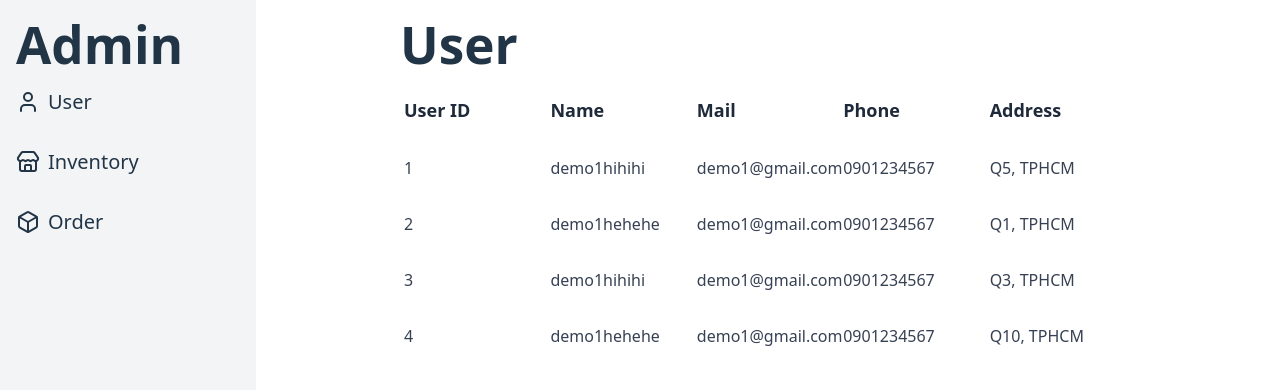
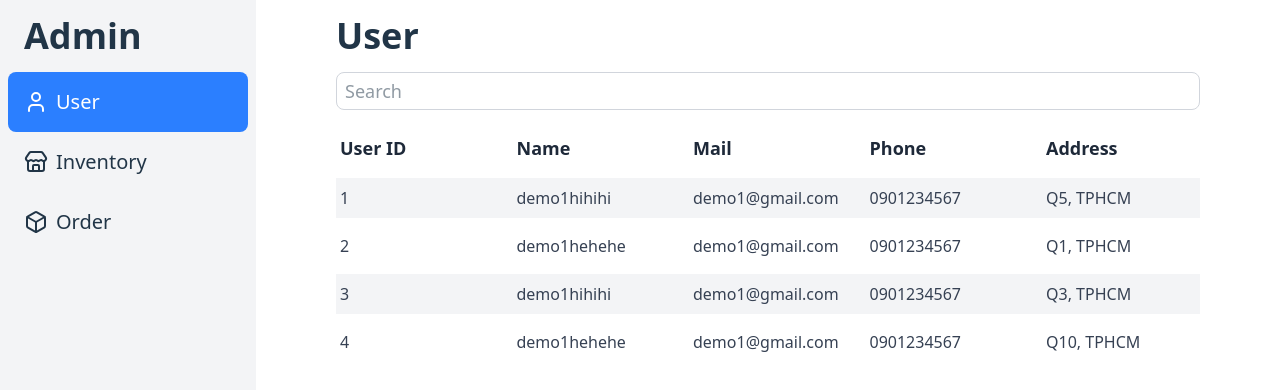
Before and after one commit to Tmin1021/Frontend-EC-Project, a React (Vite) app in the folder Frontend-EC/: page /admin in a window 1280 px wide. Shown: the top 390 px of the page. Built offline with nearby package versions, Linux system fonts and the light colour scheme.

Commit message:
Update Admin pages: Inventory, User, Order. In: src/admin.

```diff
--- a/Frontend-EC/src/admin/components/admin_inventory.jsx
+++ b/Frontend-EC/src/admin/components/admin_inventory.jsx
@@ -1,65 +1,162 @@
-import { useState } from 'react'
+import { useEffect, useState } from 'react'
 import { useAdmin } from '../../context/AdminContext'
 import { Check } from 'lucide-react'
 import { useNavigate, useParams } from 'react-router-dom'
+import { filter_types } from '../../pages/list_product/components/list_filter'
+import { AnimatePresence, motion } from "framer-motion";
+import Admin_Universal_Item, { Admin_Universal_Page } from './admin_universal'
 
-export const Admin_Inventory_Detail = () => {
-  const {id} = useParams()
-  const {currentInventory} = useAdmin()
-  const product = currentInventory.find(product => product.product_id===id)
-  if (!product) return <div>ERROR</div>
+const Inventory_Item = ({name, content, isEditable, onHandleInput}) => {
+  const types = ['flower', 'vase', 'ribbon']
+  const [isTypeClicked, setIsTypeClicked] = useState(false)
 
   return (
-    <div className='flex flex-col'>
-      <p>name</p>
-      <p>image</p>
-      <p>description</p>
-      <p>quantity</p>
-      <p>option</p>
+    <div className='flex justify-between'>
+      <p className='font-semibold text-lg w-[40%]'>{name}</p>
+
+      { name==='Available' ?
+      <div className='relative w-[60%]'>
+            <div className='absolute left-0 border-gray-300 border-1 w-[30px] h-[30px] flex justify-center items-center' onClick={()=>{if(isEditable) {onHandleInput(!content)}}}><Check className={`${content? '':'hidden'}`}/></div>
+      </div>
+
+      : name==='Type' ?
+        <div class='relative w-[60%] px-2 text-lg font-light'>
+          <div onClick={()=>setIsTypeClicked(!isTypeClicked)}><p>{content}</p></div>
+          {isTypeClicked && <div className='absolute right-0 bg-white shadow-sm rounded-lg w-[150px] py-2 px-4 overflow-auto'>
+            {types.map((type) => (
+              <div onClick={()=>{onHandleInput(type); setIsTypeClicked(!isTypeClicked)}}>{type}</div>
+            ))}
+          </div>}
+        </div>
+
+      : <textarea
+            type="text"
+            placeholder={name}
+            value={content}
+            onChange={(e)=>{onHandleInput(e.target.value)}}
+            readOnly={!isEditable}
+            className={`text-lg font-light border-1 px-2 w-[60%] resize-none ${isEditable? 'border-gray-300 rounded-xs' : 'focus:outline-none border-none'}`}
+            rows={2}
+      /> }
     </div>
   )
 }
 
-export const Universal_Admin_Item = ({which, info, header}) => {
-  const {sortInfo} = useAdmin()
-  const main_infos = {
-    inventory: {product_id: ["Product ID", info?.product_id], name: ["Name", info?.name], type: ['Type', info?.type],
-                stock: ['Stock', info?.stock], available: ['Available', info?.available]},
-    users:      {user_id: ["User ID", info?.user_id], name: ["Name", info?.name], mail: ["Mail", info?.mail],
-                phone: ['Phone', info?.phone], address: ['Address', info?.address]
-    }}
-  const main_info = main_infos[which]
+export const Admin_Inventory_Detail = () => {
+  const { id } = useParams()
+  const { currentInventory, updateInventory, removeInventory } = useAdmin()
+  const product = currentInventory.find(p => p.product_id === id)
+  const [isEditable, setIsEditable] = useState(false)
+
+  const [name, setName] = useState('')
+  const [productId, setProductId] = useState('')
+  const [type, setType] = useState('')
+  const [description, setDescription] = useState('')
+  const [stock, setStock] = useState(0)
+  const [available, setAvailable] = useState(true)
+  const [flower_type, setFlowerType] = useState('')
+  const [occasion, setOccasion] = useState([])
+  const [color, setColor] = useState([])
+
+  useEffect(() => {
+    if (product) {
+      setName(product.name)
+      setProductId(product.product_id)
+      setType(product.type)
+      setDescription(product.description)
+      setStock(product.stock)
+      setAvailable(product.available)
+    }
+
+    if (product.type === 'flower' && product.flower_details) {
+      setFlowerType(product.flower_details.flower_type || '')
+      setOccasion(product.flower_details.occasion || [])
+      setColor(product.flower_details.color || [])
+    } else {
+      setFlowerType('')
+      setOccasion([])
+      setColor([])
+    }
+  }, [product])
+
+  if (!product) return <div>ERROR</div>
+
+  const mapping = {
+    'Name': [name, setName],
+    'Product ID': [productId, setProductId],
+    'Type': [type, setType],
+    'Description': [description, setDescription],
+    'Stock': [stock, setStock],
+    'Available': [available, setAvailable],
+  }
+
+  const mapping_flower = {
+    'Flower Type': [flower_type, setFlowerType],
+    'Occassions': [occasion, setOccasion],
+    'Colors': [color, setColor],
+  }
+
+  const handleFlower = (name, value, setter, option) => {
+    if (name === 'Flower Type') {setter(option)}
+    else {setter(value.includes(option) ? value.filter(item => item!==option) : [...value, option])}
+  }
 
   return (
-     <div className='flex justify-between gap-1 px-1 py-2'>
-      {Object.keys(main_info).map((key)=> (
-        <div key={key} className={`${header ? 'text-lg font-semibold text-gray-800' : 'text-base font-light text-gray-700'}
-                                  w-1/5 min-w-[120px]
-                                  ${header ? 'cursor-pointer hover:text-green-600' : ''} transition-all`}
-                       onClick={() => {if(header) sortInfo(which, key)}}>
-          {key==='available'&&!header ?  <div>{main_info[key][1]? <Check/> : <div></div>}</div>
-          : <p >{main_info[key][header? 0:1]}</p>}
-        </div>
+    <div className='flex flex-col gap-2 p-4'>
+      {/* Product detail */}
+      <p className='font-semibold text-3xl'>Product detail</p>
+      <button onClick={() => {if(isEditable) {updateInventory(product, {...product, name: name, product_id: productId, description: description, stock: stock, available: available})} setIsEditable(!isEditable)}} className="self-start text-blue-500">
+        {isEditable ? 'Done' : 'Edit'}
+      </button>
+
+      {Object.entries(mapping).map(([key, [value, setter]]) => (
+        <Inventory_Item
+          key={key}
+          name={key}
+          content={value}
+          isEditable={isEditable}
+          onHandleInput={setter}
+        />
       ))}
-     </div>
+
+      {/* Flower Option */}
+      <AnimatePresence>
+        {type==='flower' && <motion.div  initial={{ opacity: 0, y: -10 }}
+                      animate={{ opacity: 1, y: 0 }}
+                      exit={{ opacity: 0, y: -10 }}
+                      transition={{ type: "spring", stiffness: 450, damping: 35}} >
+          <p className='font-semibold text-3xl'>Flower configuration</p>
+          {Object.entries(mapping_flower).map(([key, [value, setter]]) => (
+            <div key={key} className='flex justify-between'>
+              <p className='w-[40%]'>{key}</p>
+              <div className='w-[60%] grid grid-cols-2 md:grid-cols-3 lg:grid-cols-4 gap-2'>
+                {filter_types[key]?.map((option) => (
+                  <div key={option} className={`${value.includes(option)? 'bg-blue-400 text-white' : 'bg-gray-100'} rounded-lg p-1 flex justify-between items-center font-light transition-all`} onClick={()=>handleFlower(key, value, setter, option)}>{option}</div>
+                ))}
+              </div>
+            </div>
+          ))}
+        </motion.div>}
+      </AnimatePresence>
+
+      {/* Preview */}
+      <p className='font-semibold text-3xl'>Preview</p>
+      <div className='grid grid-cols-2 md:grid-cols-3 lg:grid-cols-4 gap-1'>
+        {product.image_url.map((image, i) => (
+          <div className='w-full aspect-square overflow-hidden'>
+             <img key={i} src={image} className='w-full h-full object-cover'/>
+          </div>
+
+        ))}
+      </div>
+    </div>
   )
 }
 
 function Admin_Inventory() {
-  const {currentInventory} = useAdmin()
-  const navigate = useNavigate()
 
   return (
-    <div className='flex flex-col overflow-y-auto px-4 md:px-8 lg:px-16'>
-      <h1 className='font-bold'>Inventory</h1>
-      <Universal_Admin_Item key={-1} which={'inventory'} header={1}/>
-      {currentInventory.map((info, i) => (
-        <div className={`${i%2===0?  'bg-gray-100':''} `} onClick={()=>navigate(`/admin/inventory/${info.product_id}`)}>
-             <Universal_Admin_Item key={info.product_id} which={'inventory'} info={info} header={0}/>
-          </div>
-
-      ))}
-    </div>
+    <Admin_Universal_Page name={'Inventory'}/>
   )
 }
 
--- a/Frontend-EC/src/admin/components/admin_order.jsx
+++ b/Frontend-EC/src/admin/components/admin_order.jsx
@@ -2,18 +2,19 @@ import { useState } from 'react'
 import { useAdmin } from '../../context/AdminContext'
 import { order_items } from '../../data/dummy'
 import { useNavigate, useParams } from 'react-router-dom'
+import Admin_Universal_Item from './admin_universal'
 
 export const Admin_Order_Detail = ({updateStatusOrder}) => {
   const status = ["Required", "Confirmed", "Canceled", "Pended", "On the way", "Done"]
   const {id} = useParams()
-  console.log(order_items)
   const order_item = order_items.find(i => i.order_id.toString()===id)
   if (!order_item) return <p>ERROR</p>
 
   return (
     <div>
+      <Admin_Universal_Item key={-1} which={'order_item'} header={1}/>
       {order_item.products.map((product) => (
-        <p>{product.product_id}</p>
+        <Admin_Universal_Item key={product.product_id} which={'order_item'} info={product}/>
       ))}
       {status.map((i) => (
         <div onClick={()=>{updateStatusOrder(order_item.order_id, i)}}><p>{i}</p></div>
--- /dev/null
+++ b/Frontend-EC/src/admin/components/admin_universal.jsx
@@ -0,0 +1,83 @@
+import { useNavigate } from "react-router-dom"
+import { useAdmin } from "../../context/AdminContext"
+import { Check } from "lucide-react"
+import React, { useState } from 'react'
+
+export default function Admin_Universal_Item({which, info=null, header=0}) {
+  const {sortUniversal} = useAdmin()
+  const main_infos = {
+    inventory:  {product_id: ["Product ID", info?.product_id], name: ["Name", info?.name], type: ['Type', info?.type],
+                stock: ['Stock', info?.stock], available: ['Available', info?.available]},
+    user:      {user_id: ["User ID", info?.user_id], name: ["Name", info?.name], mail: ["Mail", info?.mail],
+                phone: ['Phone', info?.phone], address: ['Address', info?.address]},
+    order_item: {product_id: ['Product ID', info?.product_id], option: ['Option', info?.option?.name], price: ['Base price', info?.option?.price ?? info?.price],
+                quantity: ['Quantity', info?.quantity], off_price: ['Off price', info?.off_price], total: ['Total',  ((info?.option?.price ?? info?.price) - info?.off_price) * info?.quantity]
+    }
+    }
+
+  const main_info = main_infos[which]
+
+  return (
+     <div className='flex justify-between gap-1 px-1 py-2'>
+      {Object.keys(main_info).map((key)=> (
+        <div key={key} className={`${header ? 'text-lg font-semibold text-gray-800 hover:text-green-600' : 'text-base font-light text-gray-700'}
+                                  min-w-[150px] transition-all cursor-pointer`}
+                       onClick={() => {if(header) sortUniversal(which, key)}}>
+
+          {key==='available' && !header ?
+          <div>{main_info[key][1]? <Check/> : <div></div>}</div>
+          : <p >{main_info[key][header? 0:1]}</p>}
+
+        </div>
+      ))}
+     </div>
+  )
+}
+
+export function Admin_Universal_Search({name}) {
+  const [input, setInput] = useState('')
+  const {searchUniversal} = useAdmin()
+
+  return (
+    <input
+            type="text"
+            placeholder='Search'
+            value={input}
+            onChange={(e)=>{setInput(e.target.value); searchUniversal(name.toLowerCase(), e.target.value)}}
+            className='text-lg font-light border-1 px-2 py-1 border-gray-300 rounded-lg'
+      />
+  )
+}
+
+export function Admin_Universal_Page({name}) {
+    const {currentUser, currentInventory, currentOrder} = useAdmin()
+    const navigate = useNavigate()
+    const mapping = {
+        "User": ['user', 'user_id', currentUser],
+        "Inventory": ['inventory', 'product_id', currentInventory],
+        "Order": ['order', 'order_id', currentOrder]}
+
+    const [type, primaryKey, dataList] = mapping[name];
+
+    return (
+      <div className='flex flex-col overflow-y-auto px-4 md:px-8 lg:px-16 gap-4'>
+        {/* Page name */}
+        <p className='font-bold text-4xl'>{name}</p>
+
+        {/* Search */}
+        <Admin_Universal_Search name={name}/>
+
+        <div className='flex flex-col gap-2'>
+          {/* Header title */}
+          <Admin_Universal_Item key={-1} which={type} header={1}/>
+
+          {/* Rows */}
+          {dataList.map((info, i) => (
+            <div key={info[primaryKey]} className={`${i%2===0?  'bg-gray-100':''} `} onClick={()=>navigate(`/admin/${type}/${info[primaryKey]}`)}>
+                <Admin_Universal_Item which={type} info={info} header={0}/>
+            </div>
+          ))}
+        </div>
+      </div>
+    )
+}
--- a/Frontend-EC/src/admin/components/admin_user.jsx
+++ b/Frontend-EC/src/admin/components/admin_user.jsx
@@ -1,18 +1,11 @@
 import React from 'react'
 import { useAdmin } from '../../context/AdminContext'
-import { Universal_Admin_Item } from './admin_inventory'
+import { Admin_Universal_Page } from './admin_universal'
 
 function Admin_User() {
-  const {currentUser} = useAdmin()
 
   return (
-    <div className='flex flex-col gap-4 overflow-y-auto px-4 md:px-10 lg:px-32'>
-      <h1 className='font-extrabold'>User</h1>
-      <Universal_Admin_Item key={-1} which={'users'} header={1}/>
-      {currentUser.map((info) => (
-        <Universal_Admin_Item key={info.user_id} which={'users'} info={info} header={0}/>
-      ))}
-    </div>
+    <Admin_Universal_Page name={'User'}/>
   )
 }
 
--- a/Frontend-EC/src/admin/index.jsx
+++ b/Frontend-EC/src/admin/index.jsx
@@ -15,10 +15,17 @@ function Admin() {
 
   const navigate = useNavigate()
   const [menuOpen, setMenuOpen] = useState(false)
+  const [isChosen, setIsChosen] = useState([true, false, false])
 
   const handleNavigate = (path) => {
     navigate(path)
     setMenuOpen(false)
+  }
+
+  const handleChosen = index => {
+    const newIsChosen = Array(isChosen.length).fill(false)
+    newIsChosen[index] = true
+    setIsChosen(newIsChosen)
   }
 
   return (
@@ -38,17 +45,17 @@ function Admin() {
                     initial={{ opacity: 0, x: -10 }}
                     animate={{ opacity: 1, x: 0 }}
                     exit={{ opacity: 0, x: -10 }}
-                    transition={{ duration: 0.4 }} className="md:hidden fixed inset-0 bg-black/30 z-52">
+                    transition={{ duration: 0.2 }} className="md:hidden fixed inset-0 bg-black/30 z-52">
             <div className="w-1/2 min-w-[300px] flex flex-col bg-white dark:bg-black h-full pr-2">
 
                 <div className='relative min-w-ful pt-6 pb-4'>
                   <div className='absolute right-0' onClick={() => setMenuOpen(!menuOpen)}><PanelRightOpen className='w-7 h-7 hover:text-blue-500'/></div>
                 </div>
 
-              <h1 className="pl-4 font-bold">Admin</h1>
+                <p className="pl-4 font-bold text-4xl">Admin</p>
 
                 {Object.keys(managements).map((key) => (
-                <div key={key} onClick={() => handleNavigate(managements[key])} className="flex items-center gap-2 pl-4 py-2 bg-white dark:bg-black hover:bg-gray-100 cursor-pointer transition-all text-xl">
+                  <div key={key} onClick={() => handleNavigate(managements[key][0])} className="flex items-center gap-2 pl-4 py-4 bg-white dark:bg-black hover:bg-gray-100 cursor-pointer transition-all text-xl">
                     {managements[key][1]}
                     {key}
                   </div>
@@ -61,10 +68,10 @@ function Admin() {
 
       {/* Desktop Sidebar */}
       <div className="hidden md:flex md:w-1/4 lg:w-1/5 bg-gray-100 pt-4 h-full">
-        <div className="flex flex-col w-full">
-          <h1 className="font-bold pl-4">Admin</h1>
-          {Object.keys(managements).map((key) => (
-            <div key={key} onClick={() => handleNavigate(managements[key][0])} className="flex items-center gap-2 px-4 py-4 cursor-pointer hover:bg-gray-200  transition-all text-xl">
+        <div className="flex flex-col w-full px-2">
+          <p className="font-bold pl-4 pb-4 text-4xl">Admin</p>
+          {Object.keys(managements).map((key, i) => (
+            <div key={key} onClick={() => {handleNavigate(managements[key][0]); handleChosen(i)}} className={`${isChosen[i]? 'bg-blue-500 text-white':''} rounded-lg flex items-center gap-2 px-4 py-4 cursor-pointer transition-all text-xl`}>
               {managements[key][1]}
               {key}
             </div>
--- a/Frontend-EC/src/context/AdminContext.jsx
+++ b/Frontend-EC/src/context/AdminContext.jsx
@@ -1,5 +1,5 @@
 import { createContext, useContext, useState } from "react";
-import {  orders, products, users } from "../data/dummy";
+import {  inventory, orders, products, users } from "../data/dummy";
 
 const AdminContext = createContext()
 
@@ -8,12 +8,28 @@ export function AdminProvider({children}) {
     const [currentInventory, setCurrentInventory] = useState(products)
     const [inventoryAscendings, setInventoryAscendings] = useState({product_id: true, name: true, type: true, stock: true, available: true})
 
+    const updateInventory = (old_product, new_product) => {
+        const updatedInventory = currentInventory.map(product =>
+            product.product_id === old_product.product_id
+                ? new_product
+                : product
+        )
+
+        setCurrentInventory(updatedInventory)
+    }
+
+    const removeInventory = (product_id) => {
+        const newInventory = currentInventory.filter(product => product.product_id !== product_id)
+        setCurrentInventory(newInventory)
+    }
+
     // for user
     const [currentUser, setCurrentUser] = useState(users)
     const [userAscendings, setUserAscendings] = useState({user_id: true, name: true, phone: true, mail: true, address: true})
 
     // for order
     const [currentOrder, setCurrentOrder] = useState(orders)
+    const [orderAscendings, setOrderAscendings] = useState({order_id: true, user_id: true, order_date: true, shipping_address: true, total_amount: true})
 
     const updateStatusOrder = (order_id, newStatus) => {
         const updatedOrders = currentOrder.map(order =>
@@ -25,40 +41,51 @@ export function AdminProvider({children}) {
         setCurrentOrder(updatedOrders)
     }
 
-    const sortInfo = (from, by) => {
+    // for universal
+    const sortUniversal = (from, by) => {
         const mapping = {
-            inventory: [currentInventory, inventoryAscendings],
-            users: [currentUser, userAscendings],
+            inventory: [currentInventory, setCurrentInventory, inventoryAscendings, setInventoryAscendings],
+            user: [currentUser, setCurrentUser, userAscendings, setUserAscendings],
+            order: [currentOrder, setCurrentOrder, orderAscendings, setOrderAscendings],
         }
-        const isAscending = mapping[from][1][by]
+        const [dataList, setter, isAscending, setAscendings] = mapping[from]
 
-        const sorted = [...mapping[from][0]].sort((a, b) => {
+        const sorted = [...dataList].sort((a, b) => {
         const aVal = a[by]
         const bVal = b[by]
 
         if (typeof aVal === 'string') {
-            return isAscending
+            return isAscending[by]
                 ? aVal.localeCompare(bVal)
                 : bVal.localeCompare(aVal)}
-        else if (typeof aVal === 'number' || typeof aVal === 'boolean') return isAscending ? aVal - bVal : bVal - aVal
+        else if (typeof aVal === 'number' || typeof aVal === 'boolean') return isAscending[by] ? aVal - bVal : bVal - aVal
         else return 0 })
 
+        setter(sorted)
+        const newAscendings = {...dataList}
+        newAscendings[by] = !newAscendings[by]
+        setAscendings(newAscendings)
+    }
 
-        if (from==="inventory") {
-            setCurrentInventory(sorted)
-            const newInventoryAscendings = {...inventoryAscendings}
-            newInventoryAscendings[by] = !newInventoryAscendings[by]
-            setInventoryAscendings(newInventoryAscendings)}
-        else if (from==='users') {
-            setCurrentUser(sorted)
-            const newUserAscendings = {...userAscendings}
-            newUserAscendings[by] = !newUserAscendings[by]
-            setUserAscendings(newUserAscendings)
+    const searchUniversal = (from, input) => {
+        const mapping = {
+            inventory: [products, setCurrentInventory, ["name", "product_id", "type"]],
+            user: [users, setCurrentUser, ["name", "user_id", "mail", "phone", "address"]],
+            order: [orders, setCurrentOrder, ["order_id", "user_id", "order_date", "shipping_address", "total_amount"]]
         }
-  }
+
+        const [dataList, setter, fields] = mapping[from]
+        const newInput = input.toLowerCase()
+
+        const newDataList = dataList.filter(item =>
+            fields.some(field => item[field]?.toString().toLowerCase().includes(newInput))
+        )
+
+        setter(newDataList)
+    }
 
     return (
-        <AdminContext.Provider value={{currentInventory, currentUser, currentOrder, updateStatusOrder, sortInfo}}>
+        <AdminContext.Provider value={{currentInventory, currentUser, currentOrder, updateStatusOrder, sortUniversal, updateInventory, removeInventory, searchUniversal}}>
             {children}
         </AdminContext.Provider>
     )
--- a/Frontend-EC/src/data/dummy.jsx
+++ b/Frontend-EC/src/data/dummy.jsx
@@ -207,11 +207,13 @@ const orders = [
 const order_items = [
   {
     order_id: 1,
-    products: [{product_id: "B1", option: {name: "original", price: 19.99, stems: 5}, quantity: 1, off_price: 0}],
+    products: [{product_id: "B1", option: {name: "original", price: 19.99, stems: 5}, price: 0, quantity: 1, off_price: 0},
+               {product_id: "B2", option: {name: "original", price: 19.99, stems: 5}, price: 0, quantity: 2, off_price: 0}
+    ],
   },
   {
     order_id: 2,
-    products: [{product_id: "B2", option: {name: "original", price: 19.99, stems: 5}, quantity: 2, off_price: 0}],
+    products: [{product_id: "B2", option: {name: "original", price: 19.99, stems: 5}, price: 0, quantity: 2, off_price: 0}],
   }
 ];
 
--- a/Frontend-EC/src/pages/list_product/components/list_filter.jsx
+++ b/Frontend-EC/src/pages/list_product/components/list_filter.jsx
@@ -4,7 +4,7 @@ import { Check, ChevronDown, Funnel, Plus, Minus, ArrowUpDown } from 'lucide-rea
 import { AnimatePresence, motion } from "framer-motion";
 import { createPortal } from 'react-dom';
 
-const filter_types = {
+export const filter_types = {
   "Flower Type": ["Anemones", "Dried Flowers", "Hydrangeas", "Lilies", "Orchids", "Peonies", "Ranunculus", "Roses", "Succulents", "Sunflowers", "Tropical"],
   "Occassions": ["Birthday", "Sympathy", "Just Because", "Anniversary", "Housewarming", "Get Well", "Congrats", "I'm sorry", "New Baby", "Thank you", "Party Boxes"],
   "Colors": ["Pink Flowers", "Red Flowers", "White Flowers", "Yellow Flowers"],
```
Lines whose indentation alone changed are shown as unchanged.
